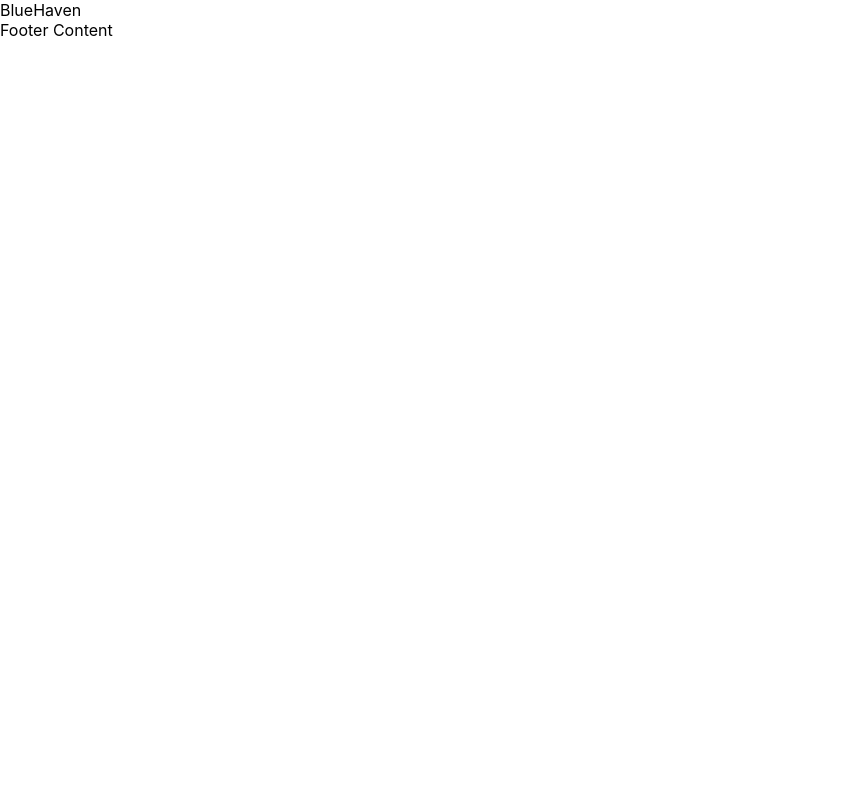
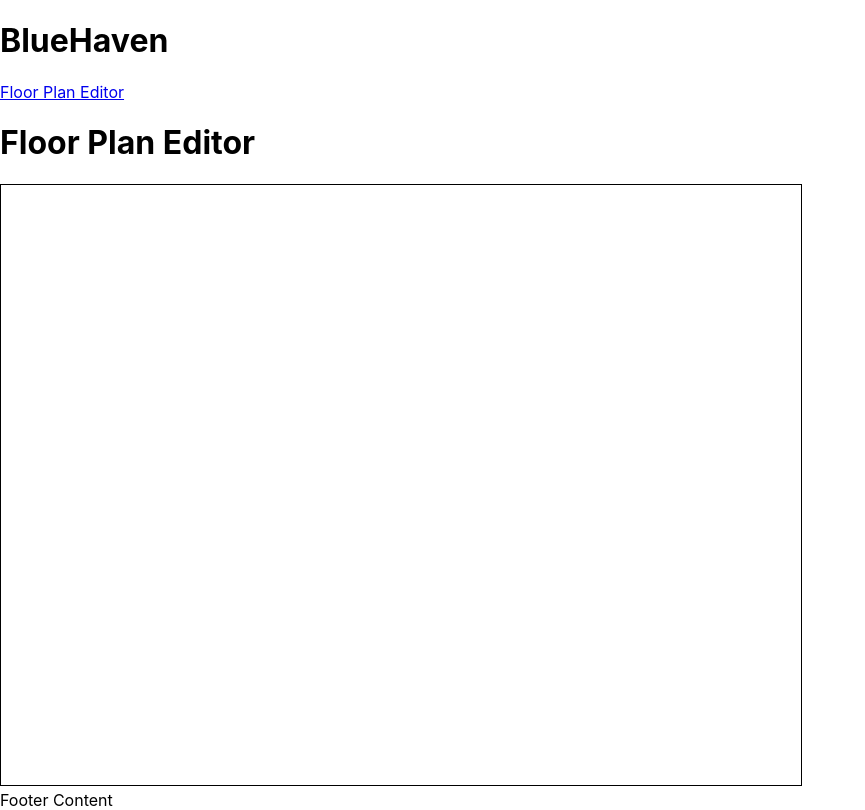
Before and after one commit to hankanman/BlueHaven, a React (Create React App) app in the folder frontend/: page /floorplan in a window 1280 px wide. Shown: the whole page, without its empty margins (0-865 px from the left). Built offline with nearby package versions, Linux system fonts and the light colour scheme.

Commit message:
Add initial page structure

```diff
--- a/frontend/src/App.tsx
+++ b/frontend/src/App.tsx
@@ -2,16 +2,14 @@
 import React from 'react';
 import { BrowserRouter as Router, Route, Switch } from 'react-router-dom';
 import MainLayout from './layout/MainLayout';
+import FloorPlanPage from './components/FloorPlanPage'; // Import the FloorPlanPage component
 
 const App: React.FC = () => {
   return (
     <Router>
       <MainLayout>
         <Switch>
-          {/* Add your routes here */}
-          <Route path="/" exact>
-            {/* Your home component */}
-          </Route>
+          <Route path="/floorplan" exact component={FloorPlanPage} /> {/* Add the route for the Floor Plan page */}
           {/* Other routes */}
         </Switch>
       </MainLayout>
--- /dev/null
+++ b/frontend/src/components/FloorPlan/FloorPlan.tsx
@@ -0,0 +1,41 @@
+// src/components/FloorPlan/FloorPlan.tsx
+import React, { useRef, useState } from 'react';
+
+const FloorPlan: React.FC = () => {
+  const canvasRef = useRef<HTMLCanvasElement>(null);
+  const [drawing, setDrawing] = useState(false);
+
+  const handleMouseDown = () => {
+    setDrawing(true);
+  };
+
+  const handleMouseUp = () => {
+    setDrawing(false);
+  };
+
+  const handleMouseMove = (e: React.MouseEvent<HTMLCanvasElement>) => {
+    if (!drawing) return;
+    const canvas = canvasRef.current;
+    if (canvas) {
+      const ctx = canvas.getContext('2d');
+      if (ctx) {
+        ctx.lineTo(e.clientX, e.clientY);
+        ctx.stroke();
+      }
+    }
+  };
+
+  return (
+    <canvas
+      ref={canvasRef}
+      onMouseDown={handleMouseDown}
+      onMouseUp={handleMouseUp}
+      onMouseMove={handleMouseMove}
+      style={{ border: '1px solid black', cursor: 'crosshair' }}
+      width={800}
+      height={600}
+    />
+  );
+};
+
+export default FloorPlan;
--- /dev/null
+++ b/frontend/src/components/FloorPlanPage.tsx
@@ -0,0 +1,14 @@
+// src/components/FloorPlanPage.tsx
+import React from 'react';
+import FloorPlan from './FloorPlan/FloorPlan';
+
+const FloorPlanPage: React.FC = () => {
+  return (
+    <div>
+      <h1>Floor Plan Editor</h1>
+      <FloorPlan /> {/* Integrating the FloorPlan component */}
+    </div>
+  );
+};
+
+export default FloorPlanPage;
--- a/frontend/src/layout/MainLayout.tsx
+++ b/frontend/src/layout/MainLayout.tsx
@@ -1,10 +1,21 @@
 // src/layout/MainLayout.tsx
 import React from 'react';
+import { Link } from 'react-router-dom'; // Import Link from react-router-dom
 
-const MainLayout: React.FC = ({ children }) => {
+// Define the prop types
+interface MainLayoutProps {
+    children: React.ReactNode;
+  }
+
+const MainLayout: React.FC<MainLayoutProps> = ({ children }) => {
   return (
     <div>
-      <header>BlueHaven</header>
+      <header>
+        <h1>BlueHaven</h1>
+        <nav>
+          <Link to="/floorplan">Floor Plan Editor</Link> {/* Add a link to the Floor Plan page */}
+        </nav>
+      </header>
       <main>{children}</main>
       <footer>Footer Content</footer>
     </div>
```
